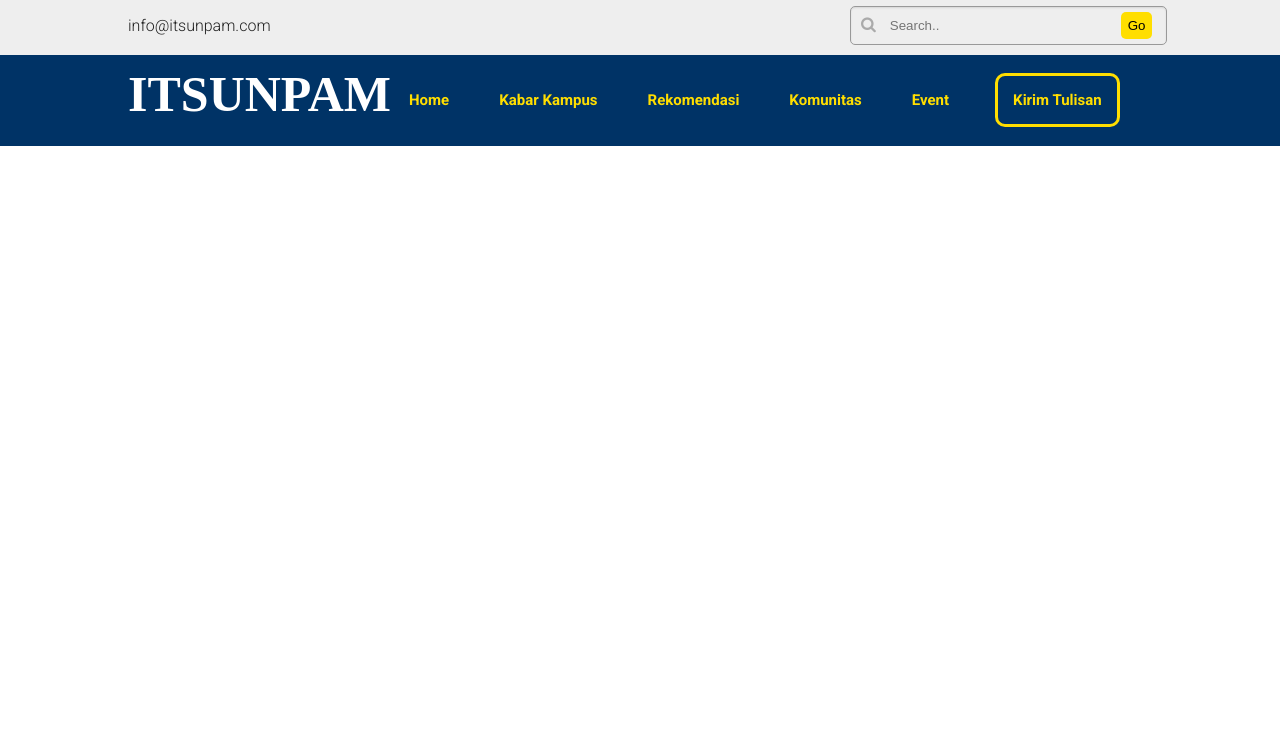
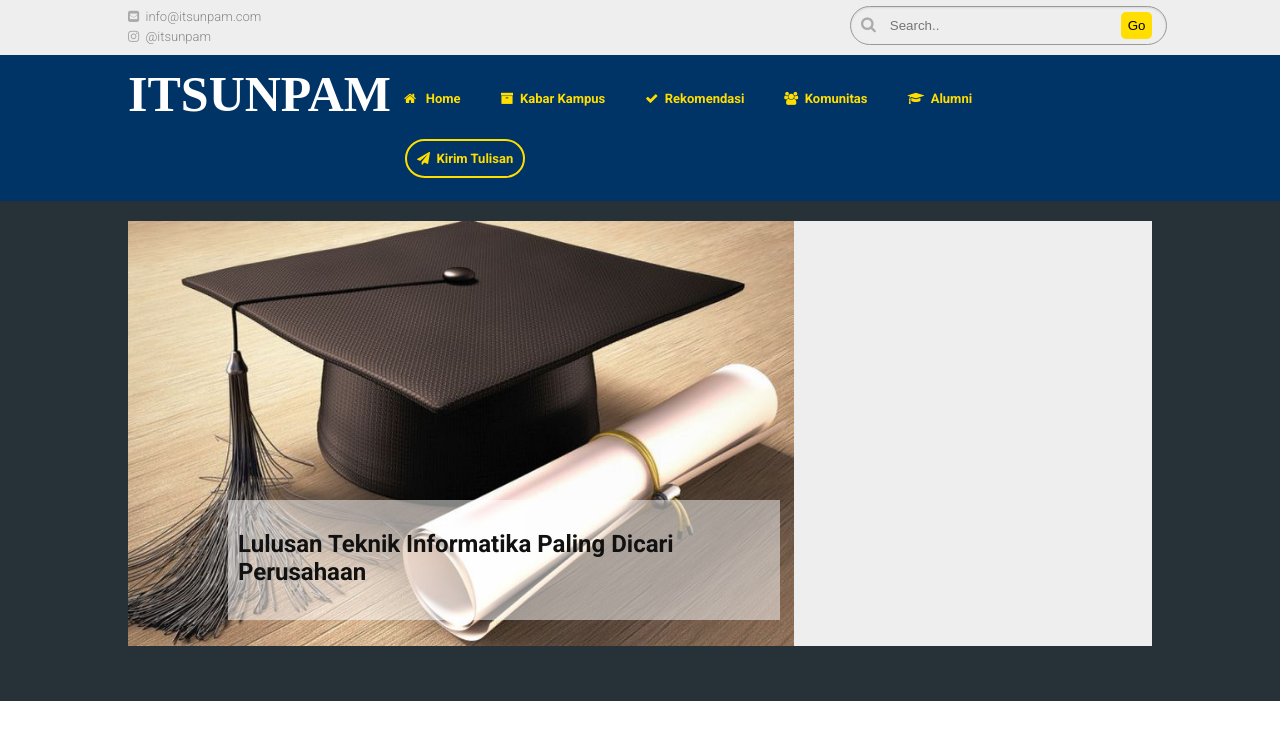
Before and after one commit to AdjieGunt/itsunpam, a plain HTML site: page index.html in a window 1280 px wide. Drawn offline with Linux system fonts and the light colour scheme; a web font is replaced by a local one.

Commit message:
update homepage

```diff
--- a/index.html
+++ b/index.html
@@ -15,8 +15,10 @@
 	<div id="top-nav" class="clearfix">
 		<div class="container">
 			<div class="top_col">
-				<div class="email">
-					<a href="mailto:info@itsunpam.com"><p>info@itsunpam.com</p></a>
+				<div class="contact">
+					<a href="mailto:info@itsunpam.com"><i class="fa fa-envelope-square"></i> &nbspinfo@itsunpam.com </a>
+					<br/>
+					<a href="#"><i class="fa fa-instagram"></i> &nbsp@itsunpam</a>
 				</div>
 			</div>
 			<div class="top_col">
@@ -35,12 +37,12 @@
 			</div>
 			<nav>
 				<ul>
-					<li><a href="#">Home</a></li>
-					<li><a href="#">Kabar Kampus</a></li>
-					<li><a href="#">Rekomendasi</a></li>
-					<li><a href="#">Komunitas</a></li>
-					<li><a href="#">Event</a></li>
-					<li ><a class="send-article" href="">Kirim Tulisan</a></li>
+					<li><a href="#"><i class="fa fa-home"></i> &nbsp Home</a></li>
+					<li><a href="#"><i class="fa fa-archive"></i> &nbspKabar Kampus</a></li>
+					<li><a href="#"><i class="fa fa-check"></i> &nbspRekomendasi</a></li>
+					<li><a href="#"><i class="fa fa-users"></i> &nbspKomunitas</a></li>
+					<li><a href="#"><i class="fa fa-graduation-cap"></i> &nbspAlumni</a></li>
+					<li ><a class="send-article" href=""><i class="fa fa-send"></i> &nbspKirim Tulisan</a></li>
 				</ul>
 			</nav>
 		</div>
@@ -54,9 +56,16 @@
 </header>
 <content>
 	<div id="slider">
-		<div id="slider-canvas">
+		<div class="canvas">
 			<div class="featured">
-
+				<div class="thumbArea">
+					<a href="">
+						<img src="assets/images/universitas-andalas-mewisuda-1-950-mahasiswa-Wkdkt9hSWM.jpg">
+					</a>
+					<div class="postMeta">
+						<a href=""><h2>Lulusan Teknik Informatika Paling Dicari Perusahaan</h2></a>
+					</div>
+				</div>
 			</div>
 		</div>
 	</div>
--- a/style.css
+++ b/style.css
@@ -15,6 +15,15 @@
     line-height: 0;
 }
 
+a {
+	text-decoration: none;
+	color: #111;
+}
+
+a:hover {
+	color: var(--blue-pr);
+}
+
 body, html {
 	padding: 0px;
 	margin: 0px;
@@ -27,7 +36,7 @@ header {
 	flex-flow: row wrap;
 	margin: 0px;
 	width: 100%;
-	height: 130px;
+	height: auto;
 	font-family: 'Roboto';
 }
 .container {
@@ -60,14 +69,20 @@ header {
 	width: 300px;
 }
 
-#top-nav .email p {
+#top-nav .contact {
 	color: #222;
+	font-size: 13px;
+	line-height: 0.5em;
+	margin-top: 10px;
+}
 
+#top-nav .contact a {
+	color: #888;
 }
 
 #top-nav .search {
 	border: 1px solid #999;
-	border-radius: 5px;
+	border-radius: 25px;
 	/*height: 40px; */
 	width: 300px;
 	margin-top: 6px;
@@ -104,8 +119,6 @@ header {
 	background-color: var(--blue-pr);
 	width:100%;
 	margin: 0px;
-	height: 70%;
-
 }
 
 nav {
@@ -121,7 +134,7 @@ nav > ul {
 	width: 100%;
 	height: 100%;
 	padding-top: 10px;
-
+	margin-bottom: 0px;
 	padding-left: 0px;
 	font-weight: bold;
 	list-style: none;
@@ -136,28 +149,28 @@ nav > ul > li{
     margin-top:10px;
     /* width: 100px; */
     height: 50px;
-    font-size: 15px;
+    font-size: 13px;
     text-align: center;
 }
 
 nav > ul > li > a{
 	color: var(--yell);
     text-decoration: none;
-    padding: 15px 20px;
+    padding: 15px 15px;
     margin-right:5px;
     margin-left:5px;
 }
 
 nav > ul > li > a:hover {
 	color: #fff;
-	border: 2px solid var(--yell);
-	border-radius: 5px;
+	/*border: 2px solid var(--yell);*/
+	border-radius: 25px;
 }
 
 nav li .send-article {
-	border: 3px solid var(--yell);
-	border-radius: 10px;
-	padding: 15px;
+	border: 2px solid var(--yell);
+	border-radius: 25px;
+	padding: 10px;
 	margin: 21px;
 }
 
@@ -209,3 +222,53 @@ nav li .send-article {
 	border: 0px;
 	background-size: 20px;
 }
+
+content {
+	margin: 0px;
+	padding: 0px;
+}
+
+#slider {
+	background-color: #263238;
+	width: 100%;
+	height: 500px;
+}
+
+#slider .canvas {
+	background-color: #eee;
+	width: 80%;
+	height:425px;
+	margin-left: auto;
+	margin-right: auto;
+	margin-top: 20px;
+	position: absolute;
+    	right: 10%;
+    	left: 10%;
+}
+
+#slider .featured {
+	background: #ddd;
+	width: 65%;
+	height: 100%;
+}
+
+#slider .featured .thumbArea{
+	width: 100%;
+	height: 100%;
+}
+
+#slider .featured .thumbArea img{
+	width: 100%;
+	height: 100%;
+}
+
+#slider .featured .thumbArea .postMeta{
+	background: rgba(255, 255 ,255, 0.5);
+	width: 80%;
+	height: 100px;
+	padding: 10px;
+	position: relative;
+	left: 100px;
+	bottom:150px;
+
+}
```
Also changed, not shown: assets/images/universitas-andalas-mewisuda-1-950-mahasiswa-Wkdkt9hSWM.jpg (added).
